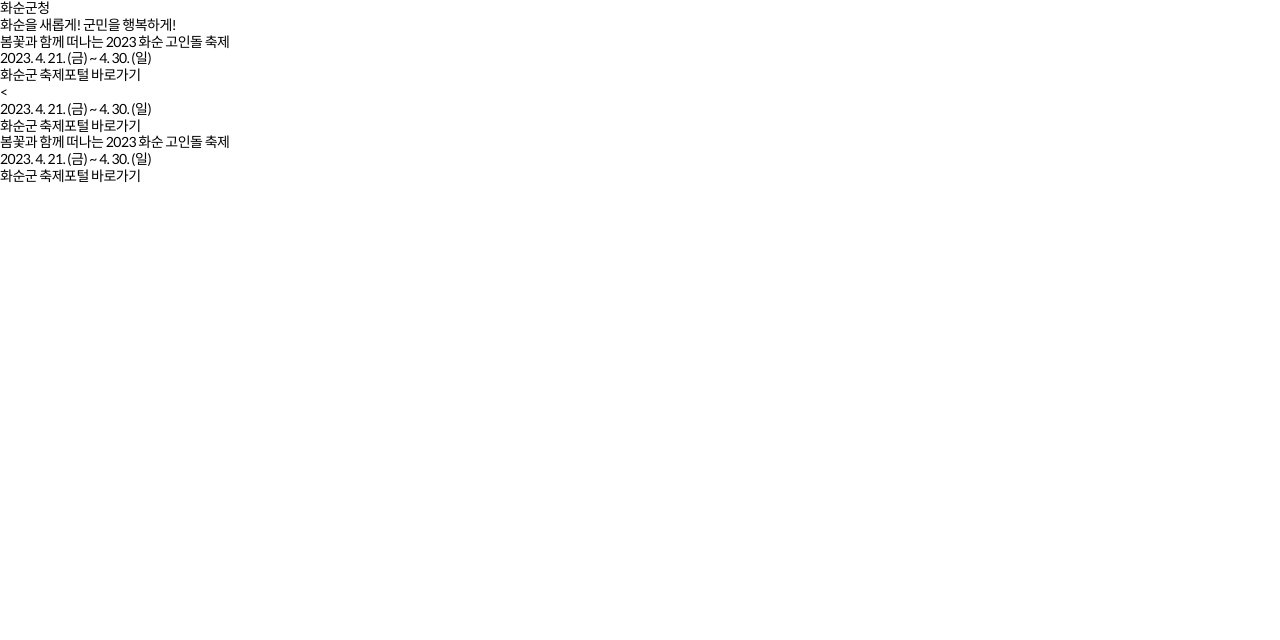
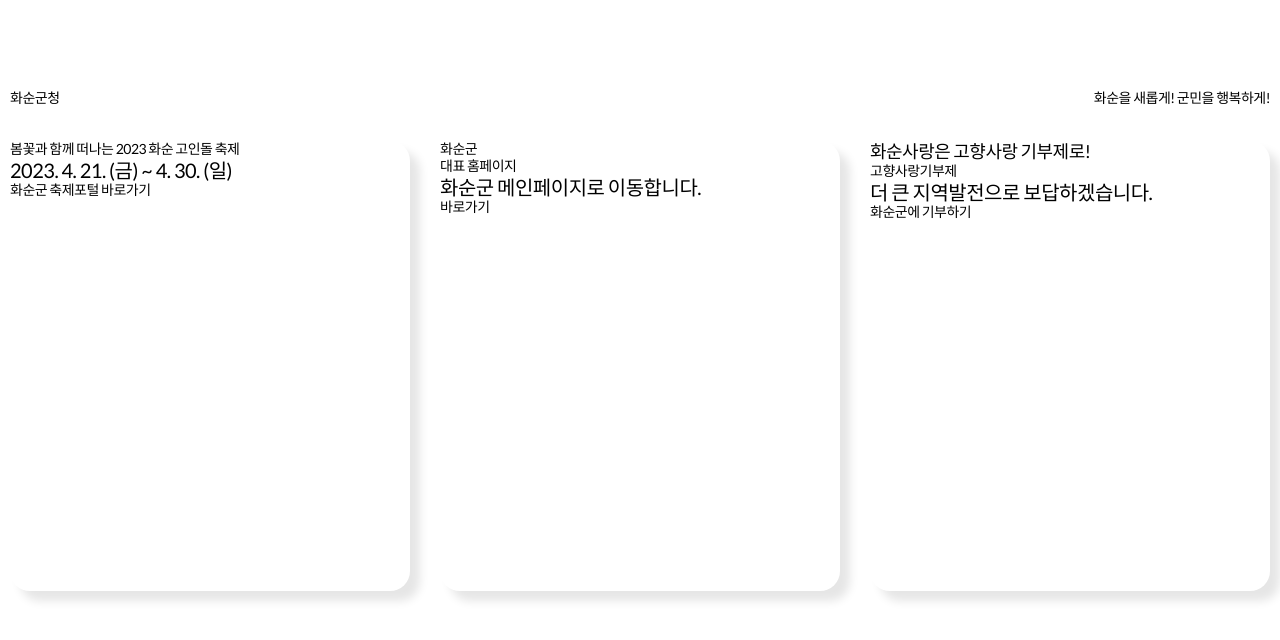
Before and after one commit to chachamin/hwasun, a plain HTML site: page index.html in a window 1280 px wide. Drawn offline with Linux system fonts and the light colour scheme.

Commit message:
코드작성완료

```diff
--- a/index.html
+++ b/index.html
@@ -14,6 +14,15 @@
     <link rel="stylesheet" type="text/css" href="_HWASUN_KOR/css/new_2019/layout.css" />
 
     <link rel="stylesheet" type="text/css" href="_HWASUN_KOR/css/new_2019/rspnsv.css" />
+
+    <style>
+        .fe_main_wrap {width: 100%; min-height: 100vh; position: relative; padding:7% 10px;font-family:"Lato","Noto Sans KR", "AppleGothicNeoSD", "Apple SD 산돌고딕 Neo", "sans-serif";}
+        .fe_main_wrap .top_a {display: flex;justify-content: space-between;margin-bottom: 35px;}
+        .fe_main_wrap .bottom_a .link_a {display: flex;justify-content: space-between;}
+        .fe_main_wrap .bottom_a .link_a .link_box {width: calc((100% / 3) - 20px);border-radius: 20px; box-shadow: 10px 10px 10px 0px rgba(0, 0, 0, 0.1);min-height:450px;}
+
+
+    </style>
 
 </head>
 <!-- <script type="text/javascript">
@@ -40,7 +49,7 @@
                             <span class="ir_pm">봄꽃과 함께 떠나는 2023 화순 고인돌 축제</span>
                         </div>
                         <div class="mid_tit">
-                            <p>2023. 4. 21. (금) ~ 4. 30. (일)</p>
+                            <p class="f20">2023. 4. 21. (금) ~ 4. 30. (일)</p>
                         </div>
                         <div class="btn_move">
                             <a href="#">화순군 축제포털 바로가기</a>
@@ -48,24 +57,25 @@
                     </div>
                     <div class="link_box box01">
                         <div class="tit">
-                            <
+                            <p>화순군<br><span class="color_d">대표 홈페이지</span></p>
                         </div>
                         <div class="mid_tit">
-                            <p>2023. 4. 21. (금) ~ 4. 30. (일)</p>
+                            <p class="f20">화순군 메인페이지로 이동합니다.</p>
                         </div>
                         <div class="btn_move">
-                            <a href="#">화순군 축제포털 바로가기</a>
+                            <a href="#">바로가기</a>
                         </div>
                     </div>
                     <div class="link_box box01">
                         <div class="tit">
-                            <span class="ir_pm">봄꽃과 함께 떠나는 2023 화순 고인돌 축제</span>
+                            <span class="f18">화순사랑은 고향사랑 기부제로!</span><br>
+                            <p>고향사랑기부제</p>
                         </div>
                         <div class="mid_tit">
-                            <p>2023. 4. 21. (금) ~ 4. 30. (일)</p>
+                            <p class="f20">더 큰 지역발전으로 보답하겠습니다.</p>
                         </div>
                         <div class="btn_move">
-                            <a href="#">화순군 축제포털 바로가기</a>
+                            <a href="#">화순군에 기부하기</a>
                         </div>
                     </div>
                 </div>
```
